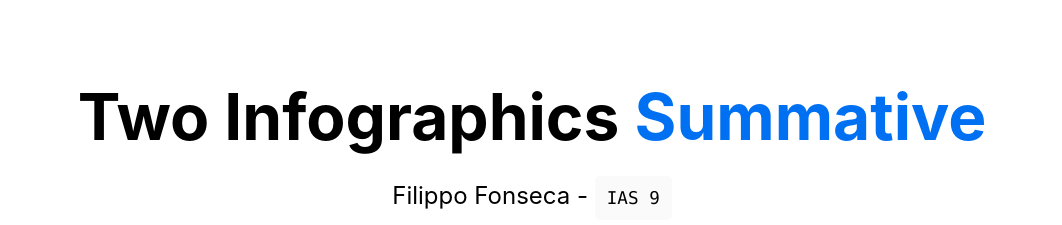
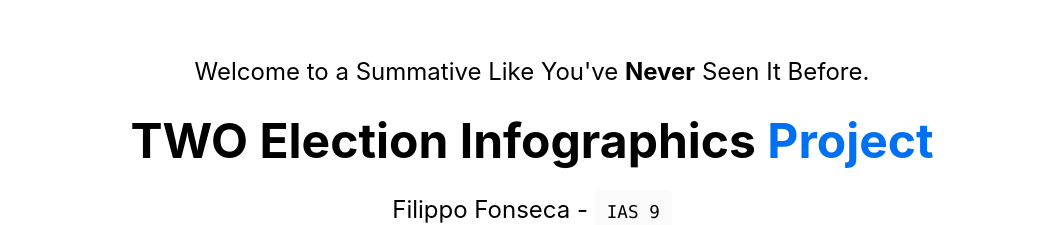
Before and after one commit to filippo-fonseca/infographics, a Next.js app: page / in a window 1280 px wide. Shown: the top 225 px of the page, without its empty margins (108-1170 px from the left). Built offline with nearby package versions, Linux system fonts and the light colour scheme.

Commit message:
refactor(core): Modularize comps and text extraction & poly

```diff
--- a/pages/index.tsx
+++ b/pages/index.tsx
@@ -10,14 +10,18 @@ export default function Home() {
       </Head>
 
       <main className={styles.main}>
+        <p className={styles.description2}>
+          Welcome to a Summative Like You've <strong>Never</strong> Seen It
+          Before.
+        </p>
         <h1 className={styles.title}>
-          Two Infographics{" "}
+          TWO Election Infographics{" "}
           <a
             href="https://github.com/filippo-fonseca/infographics"
             target="_blank"
           >
-            Summative
-          </a>
+            Project
+          </a>{" "}
         </h1>
 
         <p className={styles.description}>
--- a/styles/Home.module.css
+++ b/styles/Home.module.css
@@ -8,7 +8,7 @@
 }
 
 .main {
-  padding: 5rem 0;
+  padding: 1.5rem 0;
   flex: 1;
   display: flex;
   flex-direction: column;
@@ -54,9 +54,9 @@
 }
 
 .title {
-  margin: 0;
+  margin: 0.7rem 0 0 0;
   line-height: 1.15;
-  font-size: 4rem;
+  font-size: 3rem;
 }
 
 .title,
@@ -66,6 +66,11 @@
 
 .description {
   line-height: 1.5;
+  font-size: 1.5rem;
+}
+
+.description2 {
+  line-height: 0.5;
   font-size: 1.5rem;
 }
 
```
